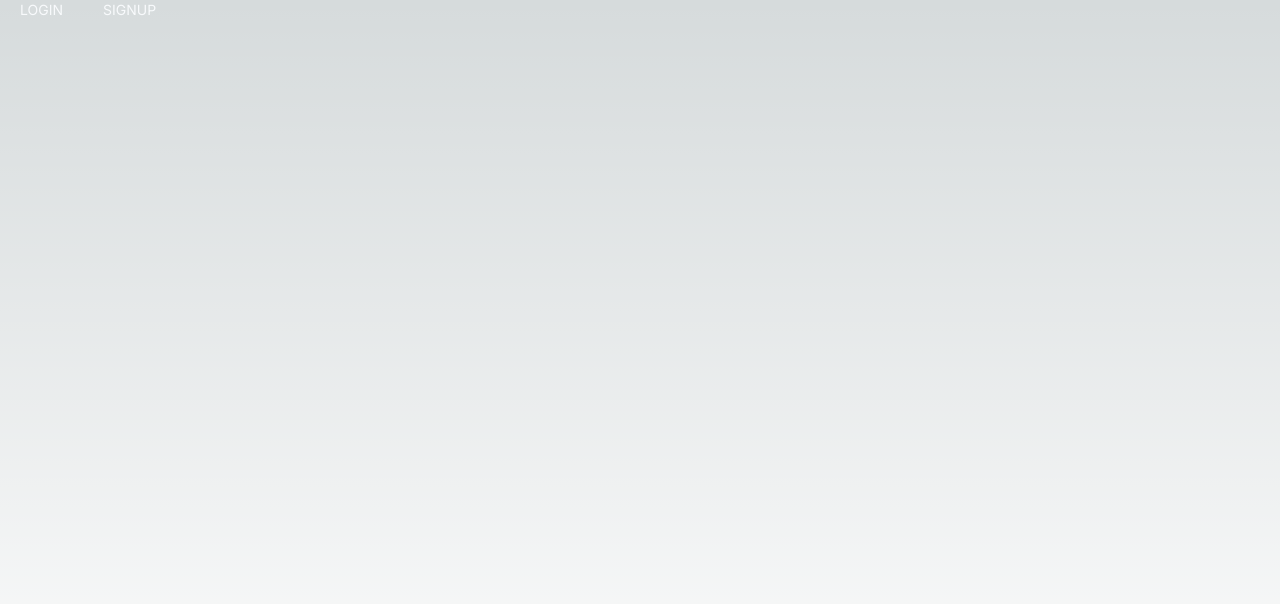
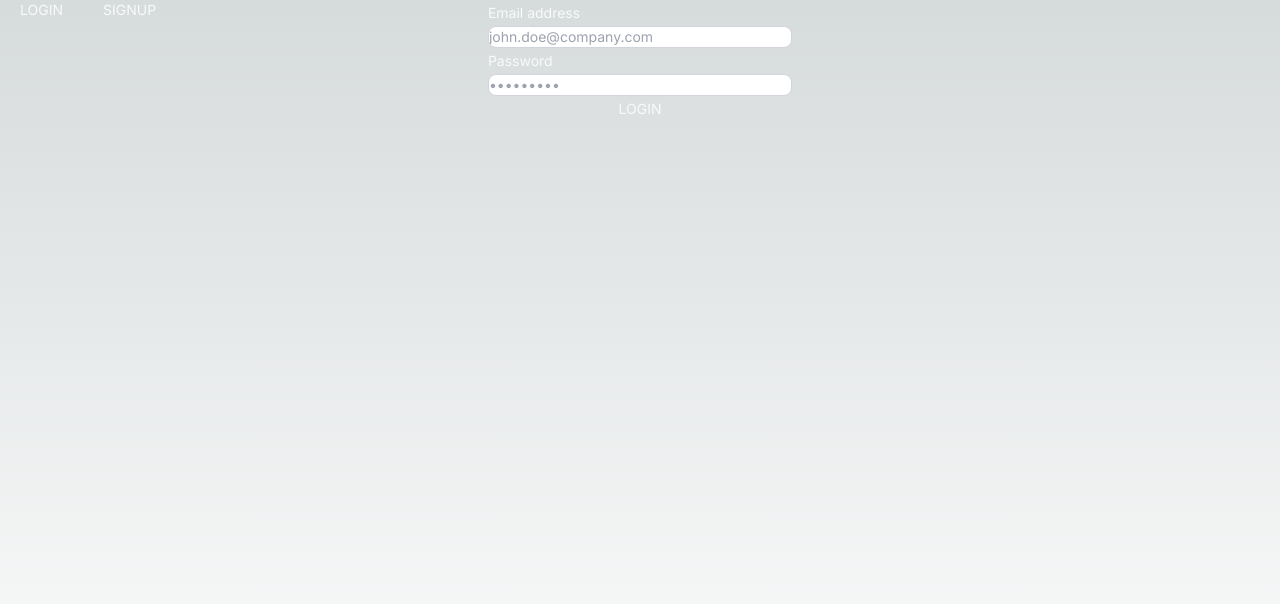
Before and after one commit to Asad-Ali-Rajput/Real-Time-Chat, a Next.js app: page / in a window 1280 px wide. Both pictures are taken after a click on the button "LOGIN". Shown: the top 604 px of the page. Built offline with nearby package versions, Linux system fonts and the light colour scheme.

Commit message:
Real Time Chat App

```diff
--- a/src/Components/loginComponent.jsx
+++ b/src/Components/loginComponent.jsx
@@ -1,22 +1,41 @@
-import CustomModal from "./Common/Modal";
+import { useState } from "react";
+// import CustomModal from "./Common/Modal";
 
 function LoginComponent() {
-    <CustomModal>
-        <form>
+    const [isOpenModal, setIsOpenModal] = useState(true);
+
+    // const handleSubmit = () => {
+    //     setIsOpenModal(false);
+    //     // onClick(false);
+    // }
+
+    // const handleModal = () => {
+    //     setIsOpenModal(!isModal);
+    // };
+
+    return (
+        <div className="flex justify-center items-center h-full">
+            <form className="bg-gradient-to-br p-0.5 rounded-lg overflow-hidden from-green-400 to-blue-600">
+                <div className="bg-slate-900 rounded-lg p-2">
                     <div class="mb-6">
-        <label for="email" class="block mb-2 text-sm font-medium text-gray-900 dark:text-white">Email address</label>
-        <input type="email" id="email" class="bg-gray-50 border border-gray-300 text-gray-900 text-sm rounded-lg focus:ring-blue-500 focus:border-blue-500 block w-full p-2.5 dark:bg-gray-700 dark:border-gray-600 dark:placeholder-gray-400 dark:text-white dark:focus:ring-blue-500 dark:focus:border-blue-500" placeholder="john.doe@company.com" required />
+                    <label for="email" className="block mb-2 text-sm font-medium text-gray-900 dark:text-white">Email address</label>
+                    <input type="email" id="email" className="bg-gray-50 border border-gray-300 text-gray-900 text-sm rounded-lg focus:ring-blue-500 focus:border-blue-500 block w-full p-2.5 dark:bg-gray-700 dark:border-gray-600 dark:placeholder-gray-400 dark:text-white dark:focus:ring-blue-500 dark:focus:border-blue-500" placeholder="john.doe@company.com" required />
                 </div>
                 <div class="mb-6">
-        <label for="password" class="block mb-2 text-sm font-medium text-gray-900 dark:text-white">Password</label>
-        <input type="password" id="password" class="bg-gray-50 border border-gray-300 text-gray-900 text-sm rounded-lg focus:ring-blue-500 focus:border-blue-500 block w-full p-2.5 dark:bg-gray-700 dark:border-gray-600 dark:placeholder-gray-400 dark:text-white dark:focus:ring-blue-500 dark:focus:border-blue-500" placeholder="•••••••••" required />
+                    <label for="password" className="block mb-2 text-sm font-medium text-gray-900 dark:text-white">Password</label>
+                    <input type="password" id="password" className="bg-gray-50 border border-gray-300 text-gray-900 text-sm rounded-lg focus:ring-blue-500 focus:border-blue-500 block w-full p-2.5 dark:bg-gray-700 dark:border-gray-600 dark:placeholder-gray-400 dark:text-white dark:focus:ring-blue-500 dark:focus:border-blue-500" placeholder="•••••••••" required />
                 </div>
                     <button
                     type="button"
-        className="text-white bg-gradient-to-br m-4 from-green-400 to-blue-600 hover:bg-gradient-to-bl focus:ring-4 focus:outline-none focus:ring-green-200 dark:focus:ring-green-800 font-medium rounded-lg text-sm px-5 py-2.5 text-center mr-2 mb-2"
-      ></button>
+                    className="text-white w-full bg-gradient-to-br my-4 from-green-400 to-blue-600 hover:bg-gradient-to-bl focus:ring-4 focus:outline-none focus:ring-green-200 dark:focus:ring-green-800 font-medium rounded-lg text-sm px-5 py-2.5 text-center"
+                >LOGIN</button>
+                </div>
+
         </form>
-    </CustomModal>
+        </div>
+
+    )
+
 }
 
 export default LoginComponent;
```
Lines whose indentation alone changed are shown as unchanged.
